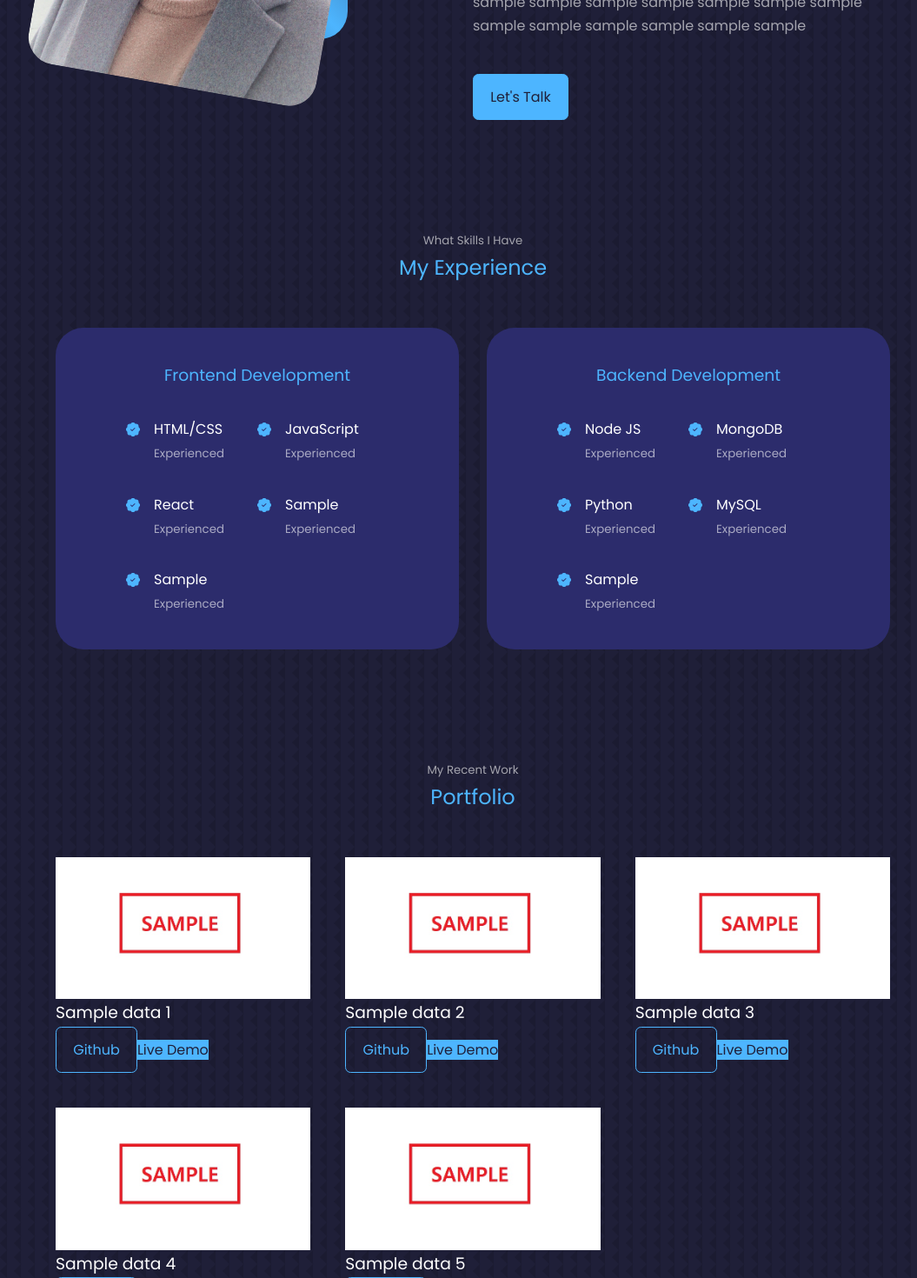
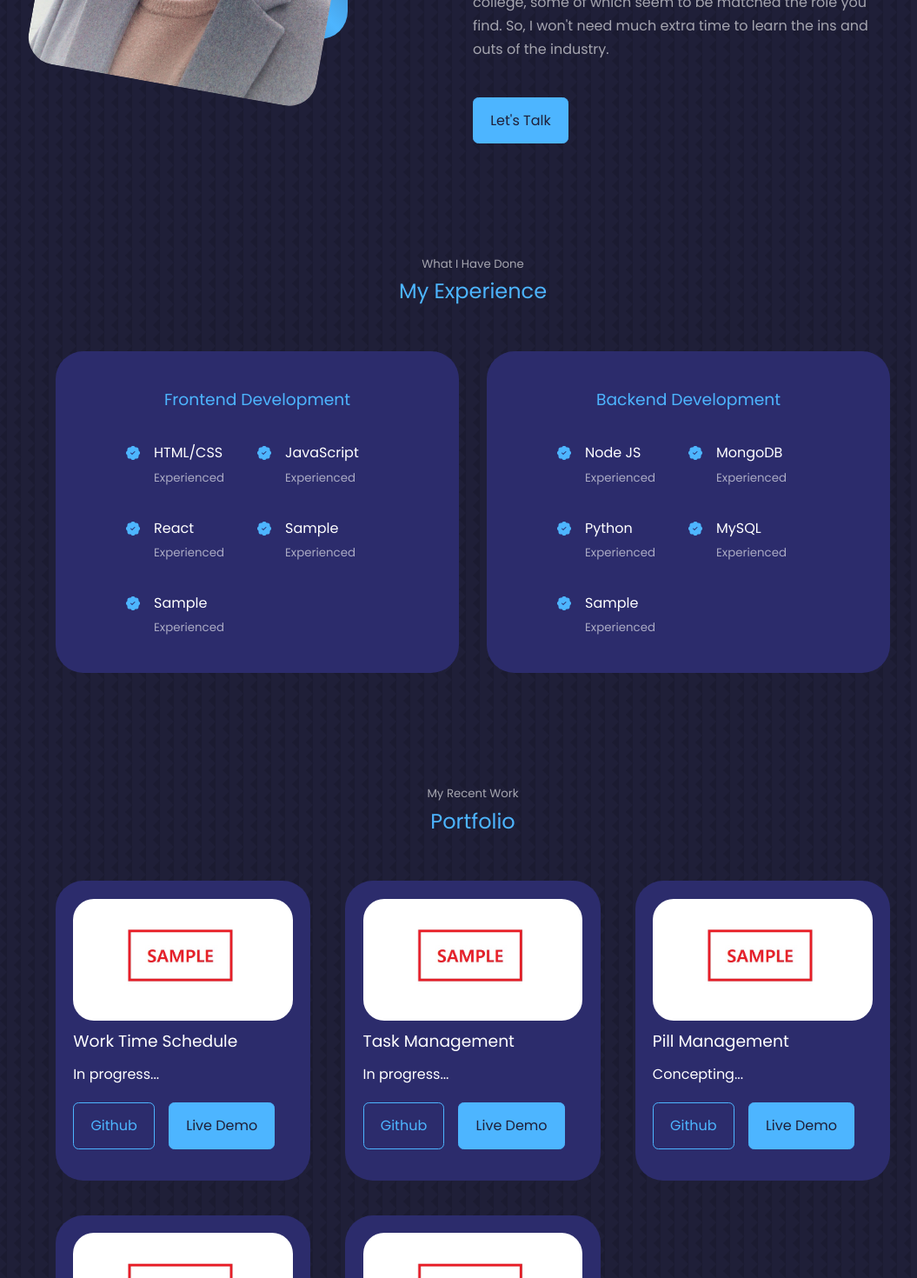
Before and after one commit to ryancho-hakhyeon/Portfolio, a React (Create React App) app: page / in a window 1280 px wide. Shown: the part 1330-2800 px from the top of the page at 87% size, without its empty margins (96-1151 px from the left). Built offline with nearby package versions, Linux system fonts and the light colour scheme.

Commit message:
change details

```diff
--- a/src/App.jsx
+++ b/src/App.jsx
@@ -4,6 +4,7 @@ import Nav from './components/nav/Nav'
 import About from './components/about/About'
 import Experience from './components/experience/Experience'
 import Portfolio from './components/portfolio/Portfolio'
+import Services from './components/services/Services'
 import Contact from './components/contact/Contact'
 import Footer from './components/footer/Footer'
 
@@ -15,6 +16,7 @@ const App = () => {
             <About />
             <Experience />
             <Portfolio />
+            <Services />
             <Contact />
             <Footer />
         </>
--- a/src/components/about/About.jsx
+++ b/src/components/about/About.jsx
@@ -42,9 +42,7 @@ const About = () => {
                     </div>
 
                     <p>
-                        sample sample sample sample sample sample sample sample sample
-                        sample sample sample sample sample sample sample sample sample
-                        sample sample sample sample sample sample sample sample sample
+                    I've spent the past two years studying computer engineering and doing several projects and labs in the college, some of which seem to be matched the role you find. So, I won't need much extra time to learn the ins and outs of the industry.
                     </p>
 
                     <a href="#contact" className='btn btn-primary'>Let's Talk</a>
--- a/src/components/contact/Contact.jsx
+++ b/src/components/contact/Contact.jsx
@@ -35,9 +35,9 @@ const Contact = () => {
           </article>
           <article className='contact__option'>
             <RiMessengerLine className='contact__option-icon'/>
-            <h4>Indeed</h4>
+            <h4>WhatsApp</h4>
             <h5>Ryan Hakhyeon Cho</h5>
-            <a href="/#" target="_blank">Sample</a>
+            <a href="/#" target="_blank">Send a Message</a>
           </article>
         </div>
 
--- a/src/components/experience/Experience.jsx
+++ b/src/components/experience/Experience.jsx
@@ -5,7 +5,7 @@ import {BsPatchCheckFill} from 'react-icons/bs'
 const Experience = () => {
   return (
     <section id='experience'>
-      <h5>What Skills I Have</h5>
+      <h5>What I Have Done</h5>
       <h2>My Experience</h2>
 
       <div className='container experience__container'>
--- a/src/components/header/HeaderSocials.jsx
+++ b/src/components/header/HeaderSocials.jsx
@@ -5,8 +5,8 @@ import {FaGithub} from 'react-icons/fa'
 function HeaderSocials() {
   return (
     <div className='header__socials'>
-        <a href='https://linkedin.com' target="_black"><BsLinkedin/></a>
-        <a href='https://github.com' target="_black"><FaGithub/></a>
+        <a href='https://www.linkedin.com/in/ryan-hakhyeon-cho-9832a019b/' target="_black"><BsLinkedin/></a>
+        <a href='https://github.com/ryancho-hakhyeon' target="_black"><FaGithub/></a>
     </div>
   )
 }
--- a/src/components/header/header.css
+++ b/src/components/header/header.css
@@ -50,7 +50,6 @@ header {
     margin-top: 4rem;
     border-radius: 12rem 12rem 0 0;
     overflow: hidden;
-    padding: 5rem 1.5rem 1.5rem 1.5rem;
 }
 
 /* ==================== SCROLL DOWN ==================== */
--- a/src/components/portfolio/Portfolio.jsx
+++ b/src/components/portfolio/Portfolio.jsx
@@ -10,35 +10,40 @@ const data = [
   {
     id: 1,
     image: IMG1,
-    title: 'Sample data 1',
-    github: 'https://github.com',
-    demo: 'https://github.com'
+    title: 'Work Time Schedule',
+    status: 'In progress...',
+    github: 'https://github.com/ryancho-hakhyeon/TimeSchedulerApp',
+    demo: 'https://github.com/ryancho-hakhyeon/TimeSchedulerApp'
   },
   {
     id: 2,
     image: IMG2,
-    title: 'Sample data 2',
+    title: 'Task Management',
+    status: 'In progress...',
     github: 'https://github.com',
     demo: 'https://github.com'
   },
   {
     id: 3,
     image: IMG3,
-    title: 'Sample data 3',
+    title: 'Pill Management',
+    status: 'Concepting...',
     github: 'https://github.com',
     demo: 'https://github.com'
   },
   {
     id: 4,
     image: IMG4,
-    title: 'Sample data 4',
+    title: 'Eye Tracking',
+    status: 'Concepting...',
     github: 'https://github.com',
     demo: 'https://github.com'
   },
   {
     id: 5,
     image: IMG5,
-    title: 'Sample data 5',
+    title: 'Unit Convert',
+    status: 'Concepting...',
     github: 'https://github.com',
     demo: 'https://github.com'
   },
@@ -52,16 +57,17 @@ const Portfolio = () => {
 
       <div className="container portfolio__container">
         {
-          data.map(({id, image, title, github, demo}) => {
+          data.map(({id, image, title, status, github, demo}) => {
             return (
-              <article key={id} className='portfolio__item'>
-                <div className="portfolio__item-image">
+              <article key={id} className='portfolio__items'>
+                <div className="portfolio__items-image">
                   <img src={image} alt={title} />
                 </div>
                 <h3>{title}</h3>
-                  <div className="portfolio__item-cta">
+                <h4>{status}</h4>
+                  <div className="portfolio__items-cta">
                     <a href={github} className='btn' rel="noopener noreferrer" target='_blank'>Github</a>
-                    <a href={demo} className='btn-primary' rel="noopener noreferrer" target='_blank'>Live Demo</a>
+                    <a href={demo} className='btn btn-primary' rel="noopener noreferrer" target='_blank'>Live Demo</a>
                   </div>
               </article>
             )
--- a/src/components/portfolio/portfolio.css
+++ b/src/components/portfolio/portfolio.css
@@ -23,7 +23,11 @@
 }
 
 .portfolio__items h3 {
-    margin: 1.2rem 0 2rem;
+    margin: 0.5rem 0;
+}
+
+.portfolio__items h4 {
+    margin: 0 0 1.2rem;
 }
 
 .portfolio__items-cta {
--- a/src/components/services/Services.jsx
+++ b/src/components/services/Services.jsx
@@ -5,7 +5,7 @@ import { BiCheck } from 'react-icons/bi'
 const Services = () => {
   return (
     <section id='services'>
-      <h5>What I Offer</h5>
+      <h5>What Skills I Have</h5>
       <h2>Services</h2>
       <div className='container services__container'>
         <article className='service'>
```
